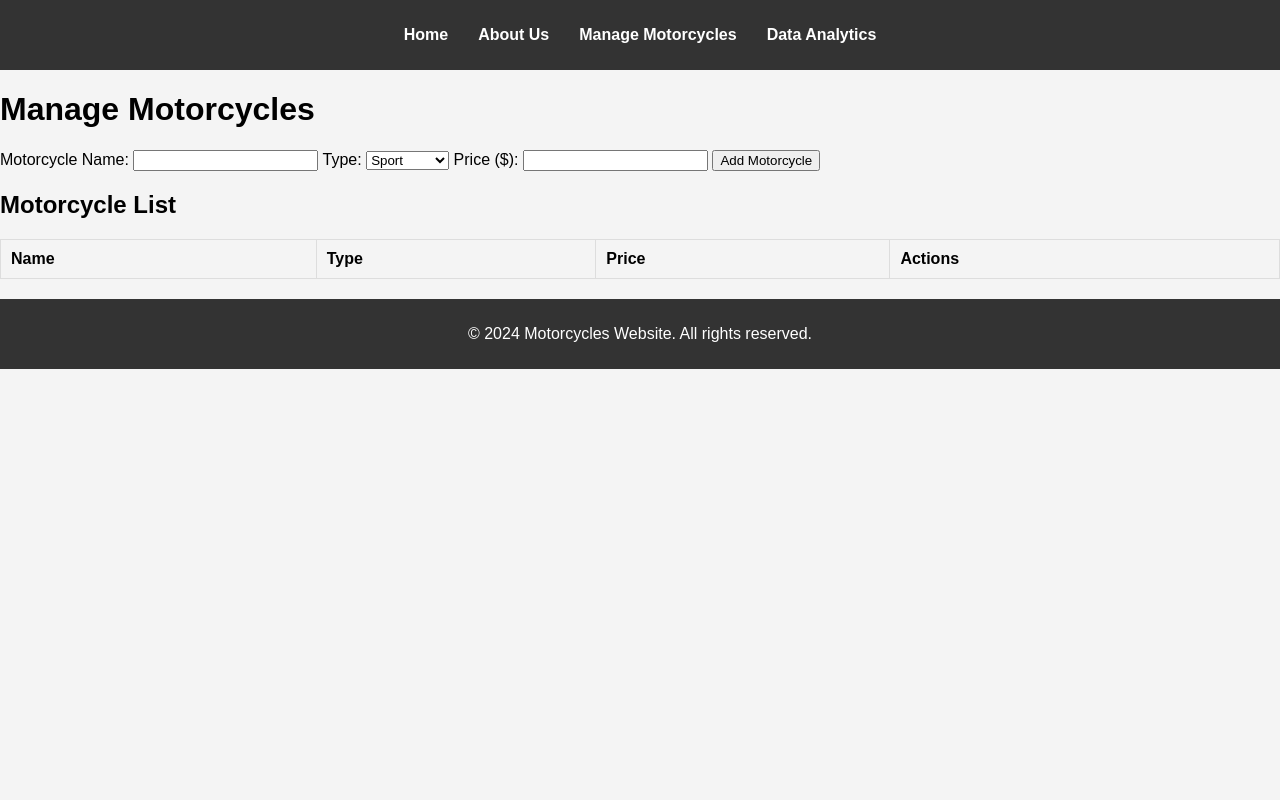
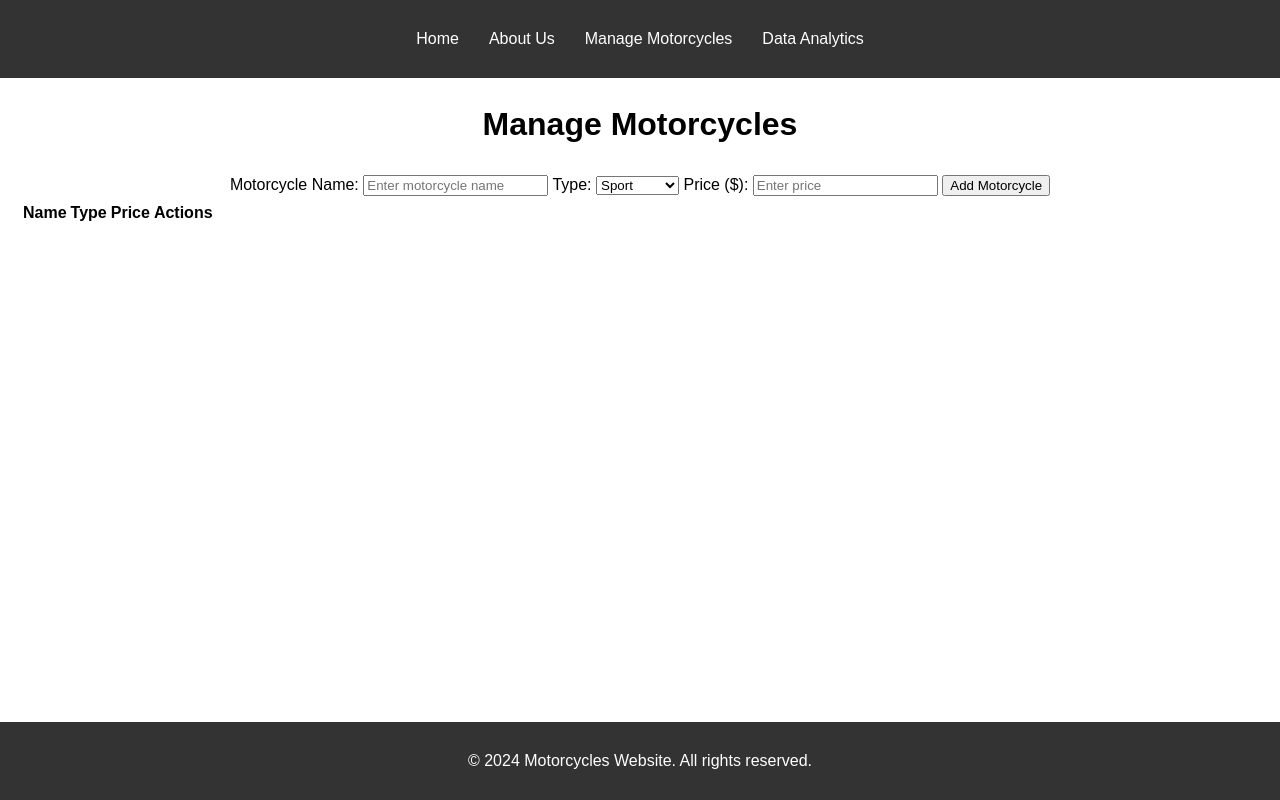
Before and after one commit to Lonnievee/motorcycles_website, a plain HTML site: page motorcycles_crud.html in a window 1280 px wide. Drawn offline with Linux system fonts and the light colour scheme.

Commit message:
Add files via upload

```diff
--- a/motorcycles_crud.html
+++ b/motorcycles_crud.html
@@ -20,35 +20,38 @@
 
     <main>
         <h1>Manage Motorcycles</h1>
-        <form>
+        <div>
             <label for="name">Motorcycle Name:</label>
-            <input type="text" id="name">
+            <input type="text" id="name" placeholder="Enter motorcycle name">
             <label for="type">Type:</label>
             <select id="type">
                 <option>Sport</option>
                 <option>Cruiser</option>
+                <option>Adventure</option>
                 <option>Touring</option>
-                <option>Adventure</option>
                 <option>Electric</option>
             </select>
             <label for="price">Price ($):</label>
-            <input type="number" id="price">
-            <button type="button" onclick="addMotorcycle()">Add Motorcycle</button>
-        </form>
-        <h2>Motorcycle List</h2>
-        <table id="motorcycle-list">
+            <input type="text" id="price" placeholder="Enter price">
+            <button id="addBtn">Add Motorcycle</button>
+        </div>
+        <table>
+            <thead>
                 <tr>
                     <th>Name</th>
                     <th>Type</th>
                     <th>Price</th>
                     <th>Actions</th>
                 </tr>
+            </thead>
+            <tbody id="motorcycleList"></tbody>
         </table>
     </main>
 
     <footer>
         <p>&copy; 2024 Motorcycles Website. All rights reserved.</p>
     </footer>
-    <script src="analytics.js"></script>
+
+    <script src="crud.js"></script>
 </body>
 </html>
--- a/style.css
+++ b/style.css
@@ -2,12 +2,12 @@ body {
     font-family: Arial, sans-serif;
     margin: 0;
     padding: 0;
-    background-color: #f4f4f4;
+    line-height: 1.6;
 }
 
 header {
-    background-color: #333;
-    color: white;
+    background: #333;
+    color: #fff;
     padding: 10px 0;
 }
 
@@ -23,39 +23,26 @@ header {
 }
 
 .navbar a {
+    color: #fff;
     text-decoration: none;
-    color: white;
-    font-weight: bold;
 }
 
-.hero {
+main {
     text-align: center;
-    padding: 50px 20px;
-    background-color: #eaeaea;
+    margin: 20px;
 }
 
-.hero img {
-    width: 100%;
-    max-width: 600px;
+main img {
+    max-width: 100%;
     height: auto;
-    margin-top: 20px;
 }
 
 footer {
+    background: #333;
+    color: #fff;
     text-align: center;
     padding: 10px 0;
-    background-color: #333;
-    color: white;
+    position: fixed;
+    bottom: 0;
+    width: 100%;
 }
-
-table {
-    width: 100%;
-    border-collapse: collapse;
-    margin: 20px 0;
-}
-
-th, td {
-    border: 1px solid #ddd;
-    padding: 10px;
-    text-align: left;
-}
```
Also changed, not shown: aboutus.html (+6 -3 lines), analytics.html (+1 -0 lines), index.html (+2 -2 lines). Lines whose indentation alone changed are shown as unchanged.
